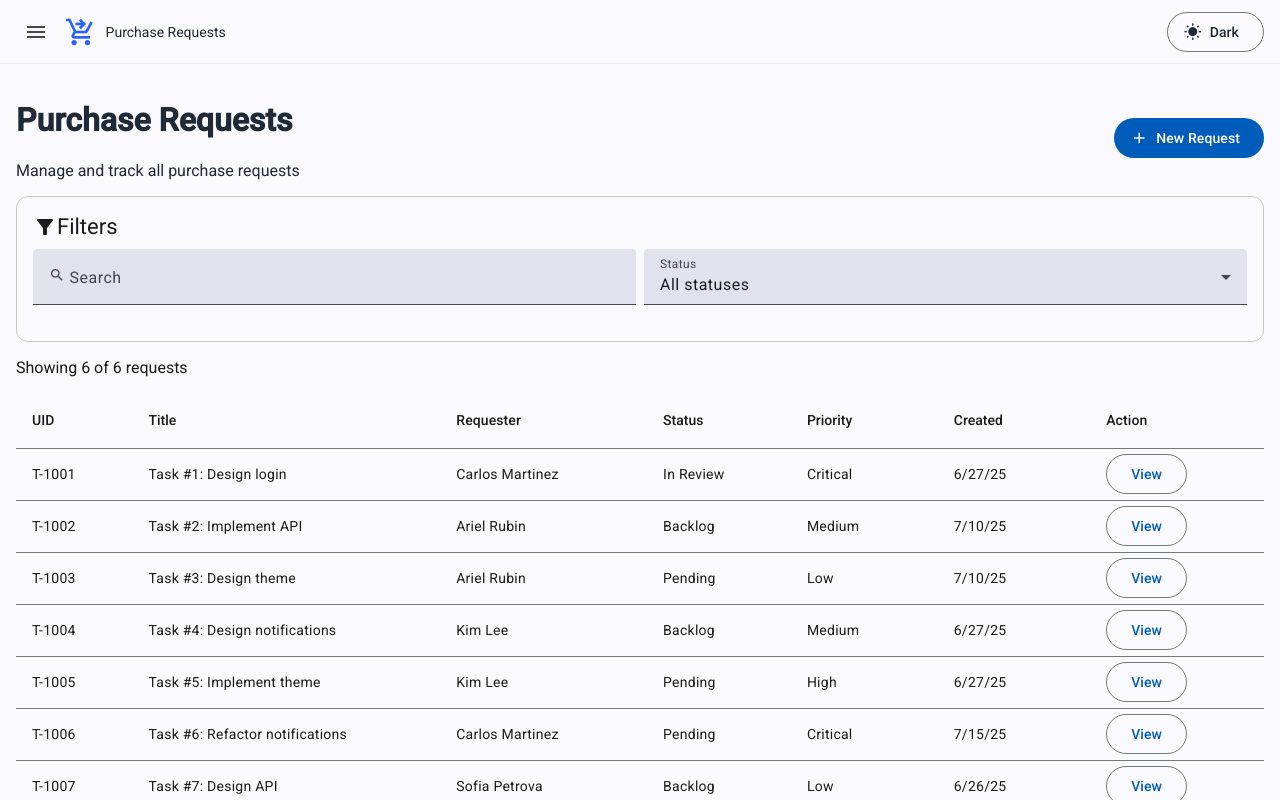
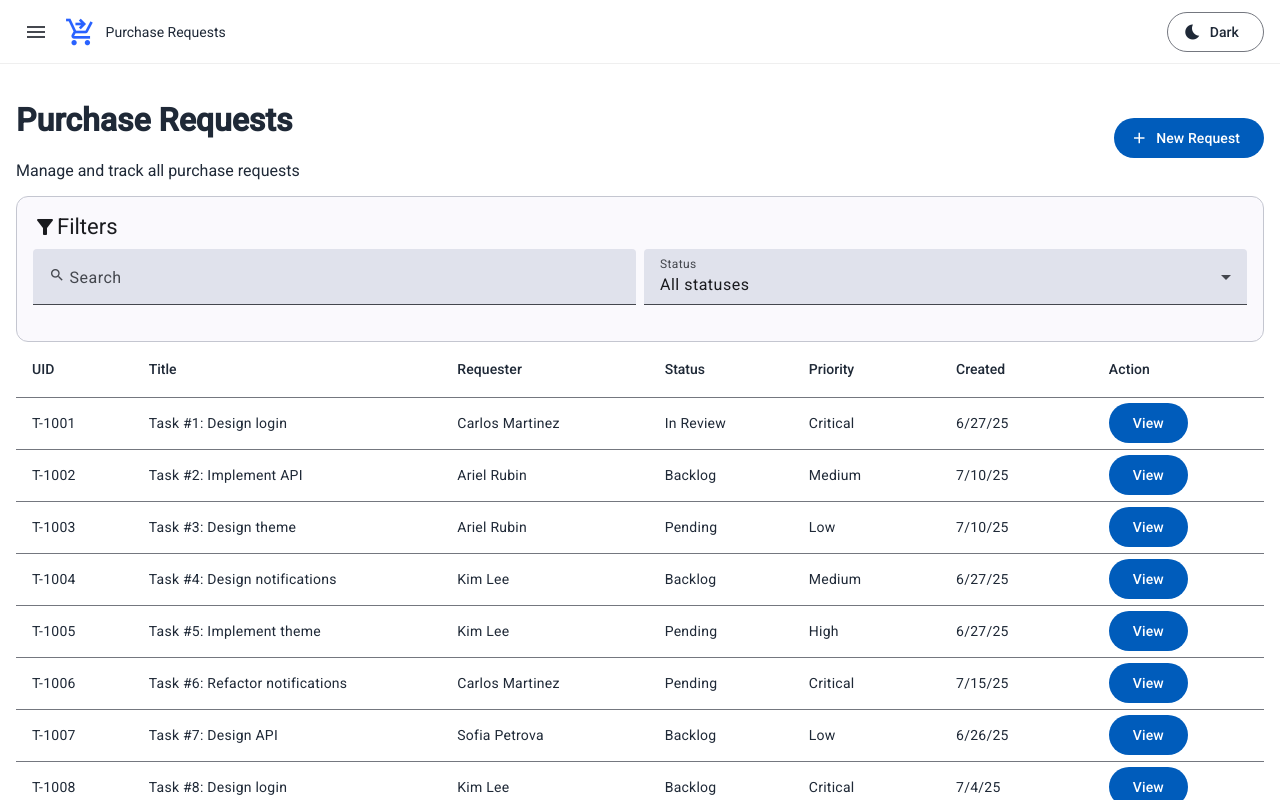
Before and after one commit to VitorAbreu/purchase-dashboard, an Angular app: page / in a window 1280 px wide. Built offline with nearby package versions, Linux system fonts and the light colour scheme.

Commit message:
feat(app):chaging theme light and dark

```diff
--- a/src/app/app.component.html
+++ b/src/app/app.component.html
@@ -8,9 +8,9 @@
       </div>
     </div>
     <div class="button-routes">
-      <button type="button" mat-button><mat-icon>task</mat-icon>Tasks</button>
-      <button type="button" mat-button><mat-icon>person</mat-icon>Users</button>
-      <button type="button" mat-button><mat-icon>settings</mat-icon>Settings</button>
+      <button [routerLink]="['/']" type="button" mat-button><mat-icon>task</mat-icon>Tasks</button>
+      <button [routerLink]="['/users']" type="button" mat-button><mat-icon>person</mat-icon>Users</button>
+      <button [routerLink]="['/settings']" type="button" mat-button><mat-icon>settings</mat-icon>Settings</button>
     </div>
   </mat-sidenav>
   <mat-sidenav-content>
@@ -23,8 +23,9 @@
         <span>Purchase Requests</span>
       </div>
       <span class="spacer"></span>
-      <button id="toolbar-toggle" type="button" mat-stroked-button aria-label="menu">
-        <mat-icon>wb_sunny</mat-icon>Dark
+      <button (click)="toggleTheme()" id="toolbar-toggle" type="button" mat-stroked-button aria-label="menu">
+        <mat-icon>{{ theme() === 'dark' ? 'wb_sunny' : 'bedtime' }}</mat-icon
+        >{{ theme() === 'dark' ? 'Light' : 'Dark' }}
       </button>
     </mat-toolbar>
     <router-outlet />
--- a/src/app/app.component.scss
+++ b/src/app/app.component.scss
@@ -1,8 +1,10 @@
 mat-sidenav {
   width: 350px;
   border-radius: 0;
+  background-color: var(--color-bg);
   &-container {
     height: 100dvh;
+    background-color: var(--color-bg);
   }
 
   .logo {
@@ -27,9 +29,11 @@ mat-sidenav {
       float: right;
       h1 {
         font-size: var(--font-size-xl);
+        color: var(--color-text);
       }
       p {
         font-size: var(--font-size-lg);
+        color: var(--color-text);
       }
     }
   }
@@ -48,12 +52,14 @@ mat-sidenav {
     button {
       width: 100%;
       justify-content: start;
+      color: var(--color-text);
     }
   }
 }
 mat-toolbar {
   border-bottom: 1px solid var(--border);
   display: flex;
+  background-color: var(--color-bg);
 
   .hide-on-lg {
     display: none;
--- a/src/app/app.component.ts
+++ b/src/app/app.component.ts
@@ -1,5 +1,5 @@
-import { Component } from '@angular/core';
-import { RouterOutlet } from '@angular/router';
+import { Component, effect, signal } from '@angular/core';
+import { RouterModule, RouterOutlet } from '@angular/router';
 import { MatSidenavModule } from '@angular/material/sidenav';
 import { MatToolbarModule } from '@angular/material/toolbar';
 import { MatIconModule } from '@angular/material/icon';
@@ -7,10 +7,22 @@ import { MatButtonModule } from '@angular/material/button';
 
 @Component({
   selector: 'app-root',
-  imports: [RouterOutlet, MatSidenavModule, MatToolbarModule, MatIconModule, MatButtonModule],
+  imports: [RouterOutlet, MatSidenavModule, MatToolbarModule, MatIconModule, MatButtonModule, RouterModule],
   templateUrl: './app.component.html',
   styleUrl: './app.component.scss',
 })
 export class AppComponent {
-  title = 'purchase-dashboard';
+  theme = signal<'light' | 'dark'>(localStorage.getItem('theme') === 'dark' ? 'dark' : 'light');
+
+  constructor() {
+    effect(() => {
+      const theme = this.theme();
+      document.documentElement.setAttribute('data-theme', theme);
+      localStorage.setItem('theme', theme);
+    });
+  }
+
+  toggleTheme(): void {
+    this.theme.set(this.theme() === 'dark' ? 'light' : 'dark');
+  }
 }
--- a/src/app/app.routes.ts
+++ b/src/app/app.routes.ts
@@ -11,11 +11,15 @@ export const routes: Routes = [
     loadComponent: () => import('@features/form/form.component').then((mod) => mod.FormComponent),
   },
   {
+    path: 'form/:id',
+    loadComponent: () => import('@features/form/form.component').then((mod) => mod.FormComponent),
+  },
+  {
     path: 'users',
     loadComponent: () => import('@features/users/users.component').then((mod) => mod.UsersComponent),
   },
   {
-    path: 'create',
+    path: 'settings',
     loadComponent: () => import('@features/settings/settings.component').then((mod) => mod.SettingsComponent),
   },
 ];
--- a/src/app/core/tasks/tasks.component.html
+++ b/src/app/core/tasks/tasks.component.html
@@ -3,7 +3,7 @@
     <h1>Purchase Requests</h1>
     <p>Manage and track all purchase requests</p>
   </div>
-  <button type="button" mat-flat-button><mat-icon>add</mat-icon>New Request</button>
+  <button [routerLink]="['/form']" type="button" mat-flat-button><mat-icon>add</mat-icon>New Request</button>
 </div>
 
 <mat-card appearance="outlined">
@@ -28,8 +28,6 @@
     </mat-form-field>
   </mat-card-content>
 </mat-card>
-
-<p>Showing 6 of 6 requests</p>
 
 <div class="table-container">
   <table mat-table [dataSource]="dataSource" matSort>
@@ -68,7 +66,7 @@
     <ng-container matColumnDef="action">
       <th mat-header-cell *matHeaderCellDef>Action</th>
       <td mat-cell *matCellDef="let element">
-        <button type="button" mat-stroked-button>View</button>
+        <button [routerLink]="['/form', element.uid]" type="button" mat-flat-button>View</button>
       </td>
     </ng-container>
 
--- a/src/app/core/tasks/tasks.component.scss
+++ b/src/app/core/tasks/tasks.component.scss
@@ -29,12 +29,21 @@ mat-card-content {
 }
 
 table {
+  color: var(--color-text);
+  &.mat-mdc-table,
+  .mat-mdc-header-row,
+  .mat-mdc-row {
+    background-color: var(--color-bg);
+    color: var(--color-text);
+  }
   td {
     white-space: nowrap;
     overflow: hidden;
     text-overflow: ellipsis;
     max-width: 200px;
   }
+  // .mat-mdc-header-row {
+  // }
 }
 
 @media (width <= 425px) {
--- a/src/app/core/tasks/tasks.component.ts
+++ b/src/app/core/tasks/tasks.component.ts
@@ -10,6 +10,7 @@ import { tasksMock } from '@shared/mocks/tasks.mock';
 import { DatePipe } from '@angular/common';
 import { MatSort, MatSortModule } from '@angular/material/sort';
 import { FormsModule } from '@angular/forms';
+import { RouterModule } from '@angular/router';
 
 @Component({
   selector: 'app-tasks',
@@ -24,6 +25,7 @@ import { FormsModule } from '@angular/forms';
     DatePipe,
     MatPaginatorModule,
     MatSortModule,
+    RouterModule,
   ],
   templateUrl: './tasks.component.html',
   styleUrl: './tasks.component.scss',
```
